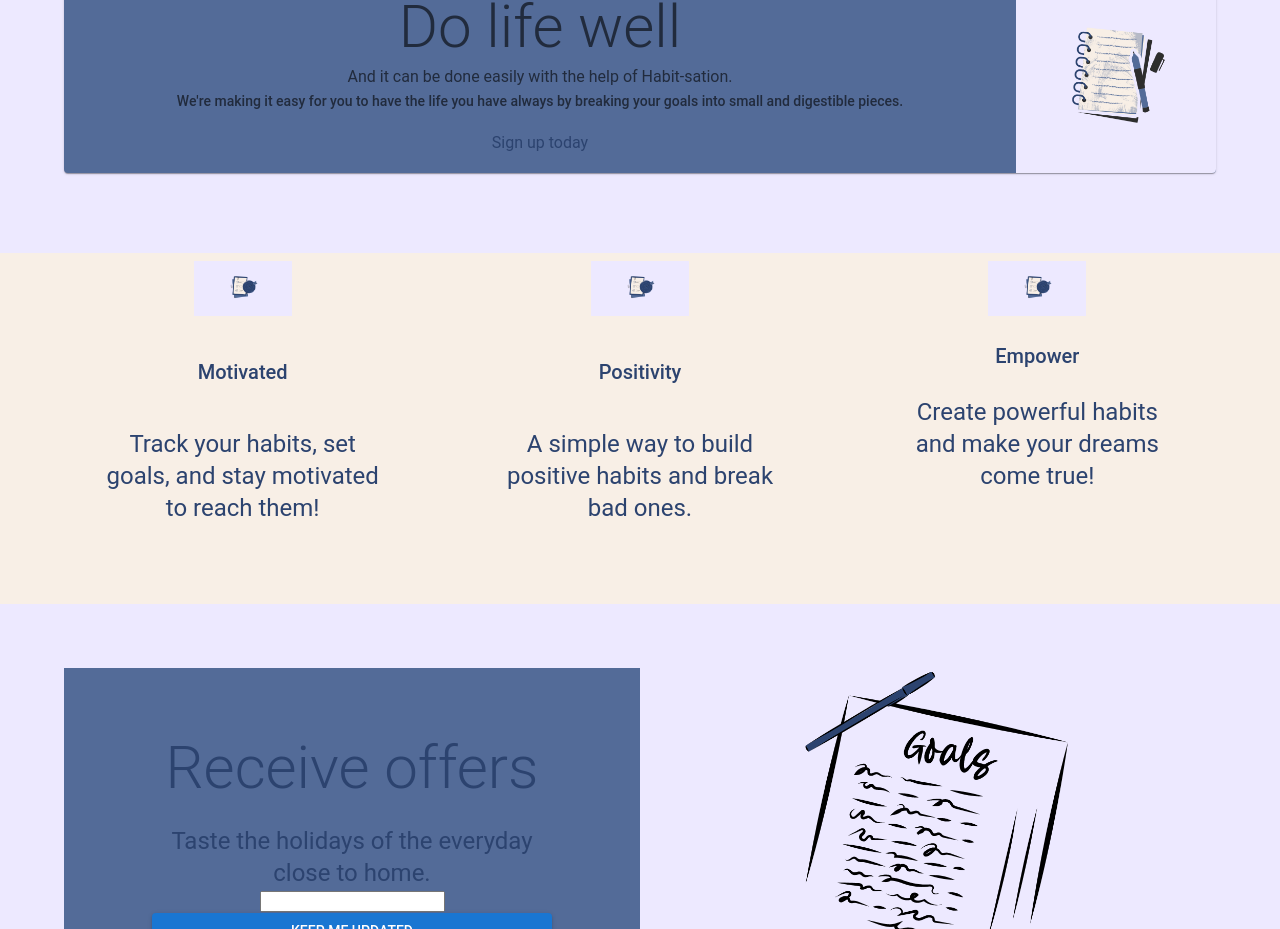
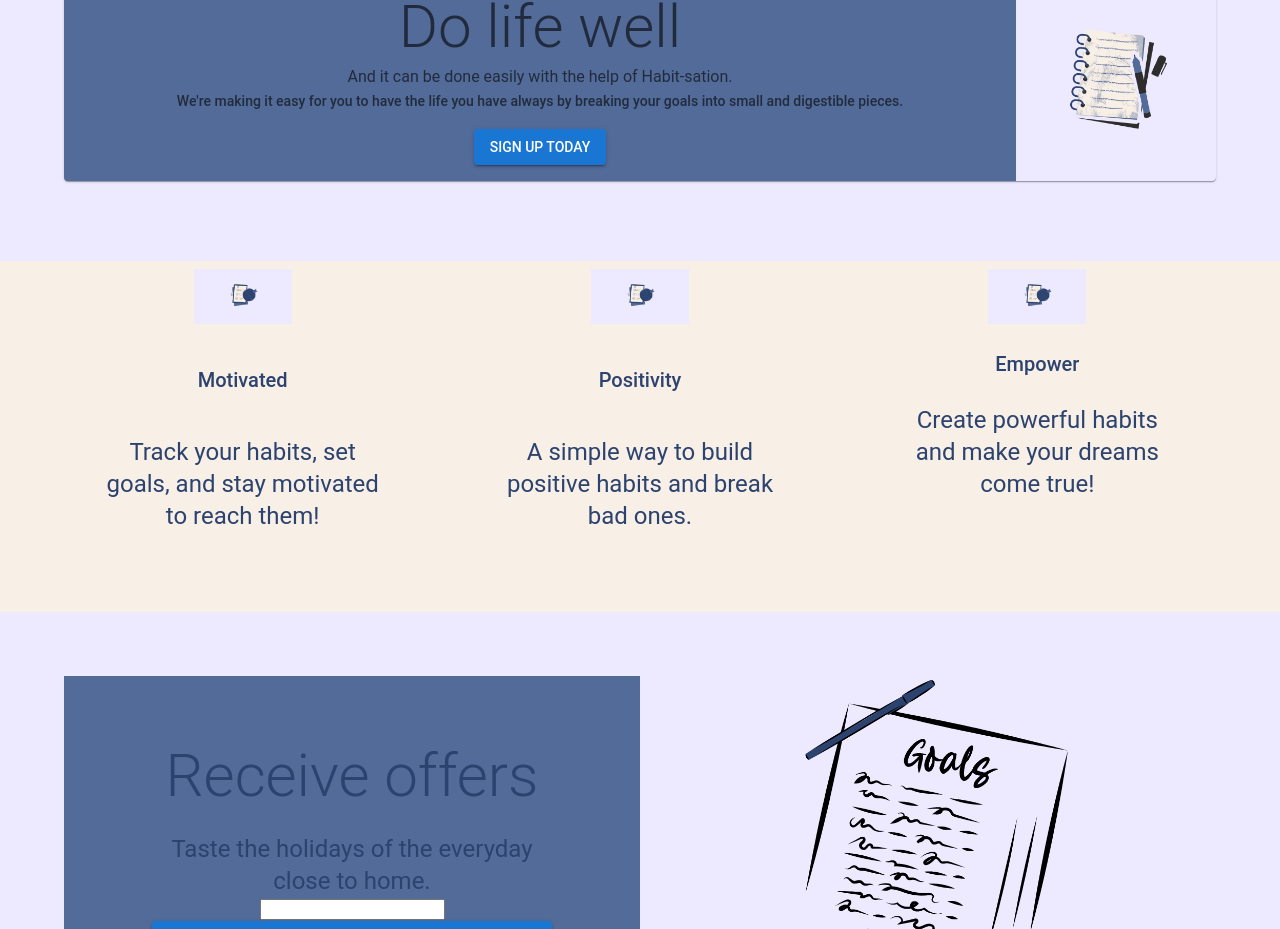
Before and after one commit to vmaineng/Habit-2023, a React (Create React App) app in the folder client/: page / in a window 1280 px wide. Shown: the part 772-1701 px from the top of the page. Built offline with nearby package versions, Linux system fonts and the light colour scheme.

Commit message:
edit some areas of banners

```diff
--- a/client/src/pages/Landingpage.js
+++ b/client/src/pages/Landingpage.js
@@ -92,9 +92,9 @@
             <Typography variant="subtitle2" paragraph color="text.secondary">
               We're making it easy for you to have the life you have always by breaking your goals into small and digestible pieces.
             </Typography>
-            <Typography variant="subtitle1" color="text">
+            <Button variant="contained" color="primary">
               Sign up today
-            </Typography>
+            </Button>
           </CardContent>
           <CardMedia
             component="img"
@@ -105,7 +105,6 @@
         </Card>
       </CardActionArea>
 
-            {/* <img src={Purple} alt="wonder" width="1100" height="500" /> */}
           </Grid>
         </Grid>
 
```
